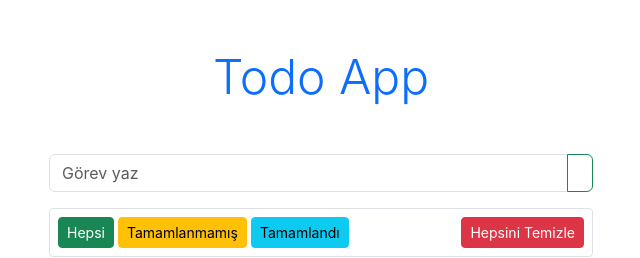
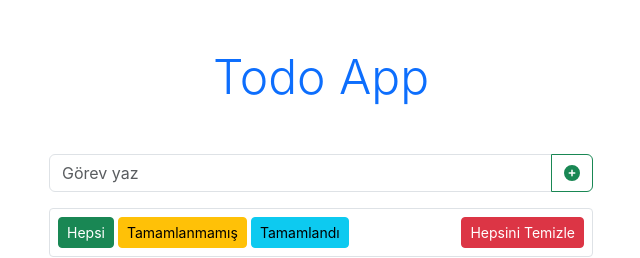
Before and after one commit to muslumhanerol/ToDo_App_With_ContextAPI, a React (Create React App) app in the folder todo_app_contextapi/: page / in a window 1280 px wide. Shown: the top 258 px of the page, without its empty margins (319-959 px from the left). Built offline with nearby package versions, Linux system fonts and the light colour scheme.

Commit message:
btn_added

```diff
--- a/todo_app_contextapi/public/index.html
+++ b/todo_app_contextapi/public/index.html
@@ -10,6 +10,7 @@
   <link rel="apple-touch-icon" href="%PUBLIC_URL%/logo192.png" />
   <link rel="manifest" href="%PUBLIC_URL%/manifest.json" />
   <link rel="stylesheet" href="https://cdnjs.cloudflare.com/ajax/libs/bootstrap/5.3.3/css/bootstrap.min.css">
+  <link rel="stylesheet" href="">
   <title>TodoApp With React</title>
 </head>
 
--- a/todo_app_contextapi/src/Components/TodoAddForm.js
+++ b/todo_app_contextapi/src/Components/TodoAddForm.js
@@ -1,6 +1,7 @@
 import React, { useContext, useState } from 'react';
 import { TodoContext } from '../Contexts/TodoContext';
 import { FontAwesomeIcon } from '@fortawesome/react-fontawesome';
+import { faCirclePlus } from '@fortawesome/free-solid-svg-icons';
 
 const TodoAddForm = () => {
     const context = useContext(TodoContext);
@@ -25,7 +26,8 @@ const TodoAddForm = () => {
             <form onSubmit={handleSubmit}>
                 <div className="input-group mb-3">
                     <input onChange={(e) => { setDesk(e.target.value) }} value={desc} type="text" className="form-control" placeholder="Görev yaz" aria-label="Recipient's username" aria-describedby="button-addon2" />
-                    <button className="btn btn-outline-success" type="submit" id="btn-add-task"><FontAwesomeIcon icon="fa-solid fa-circle-plus" /></button>
+                    <button className="btn btn-outline-success" type="submit" id="btn-add-task"><FontAwesomeIcon icon={faCirclePlus} />
+                    </button>
 
                 </div>
             </form >
```
